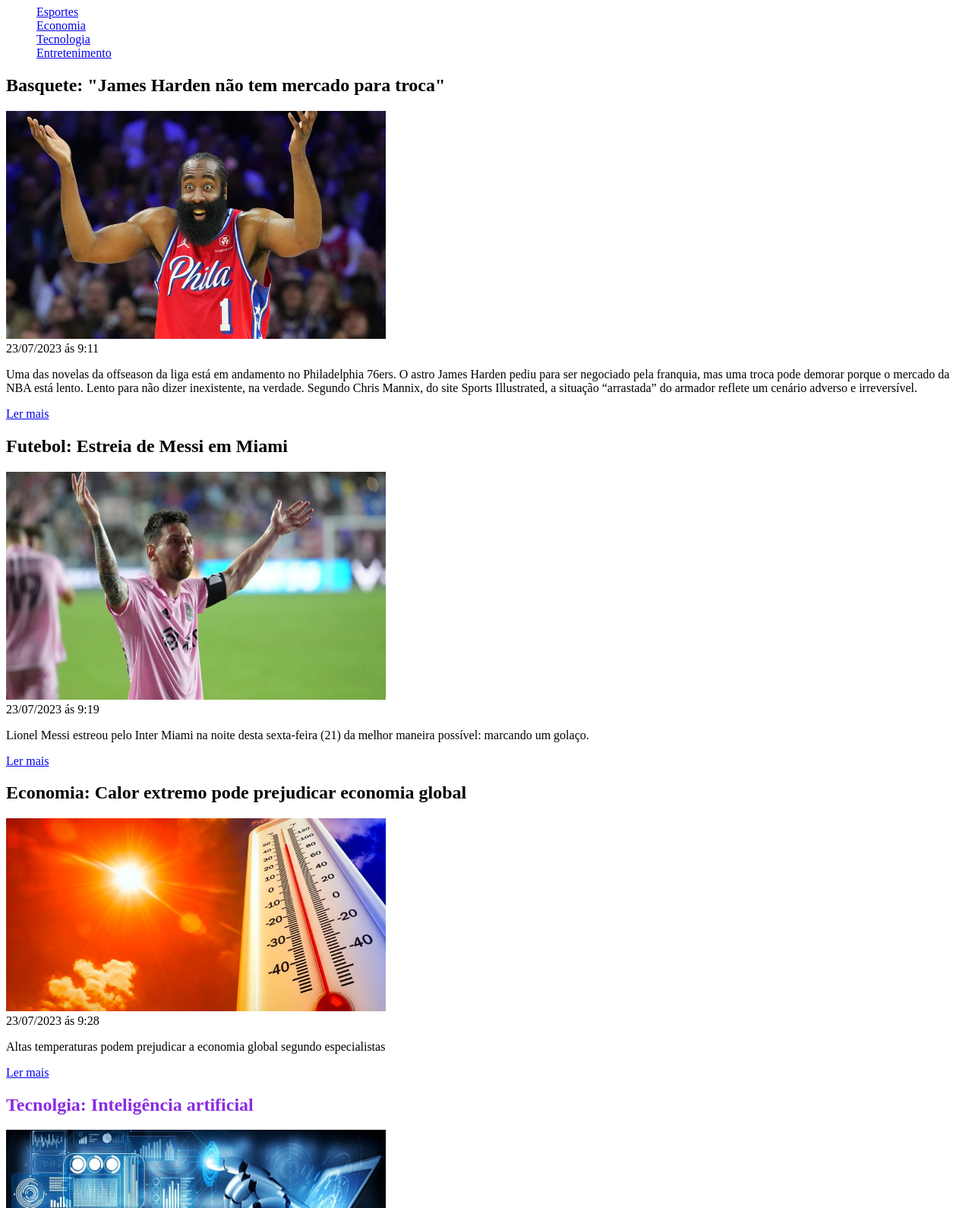
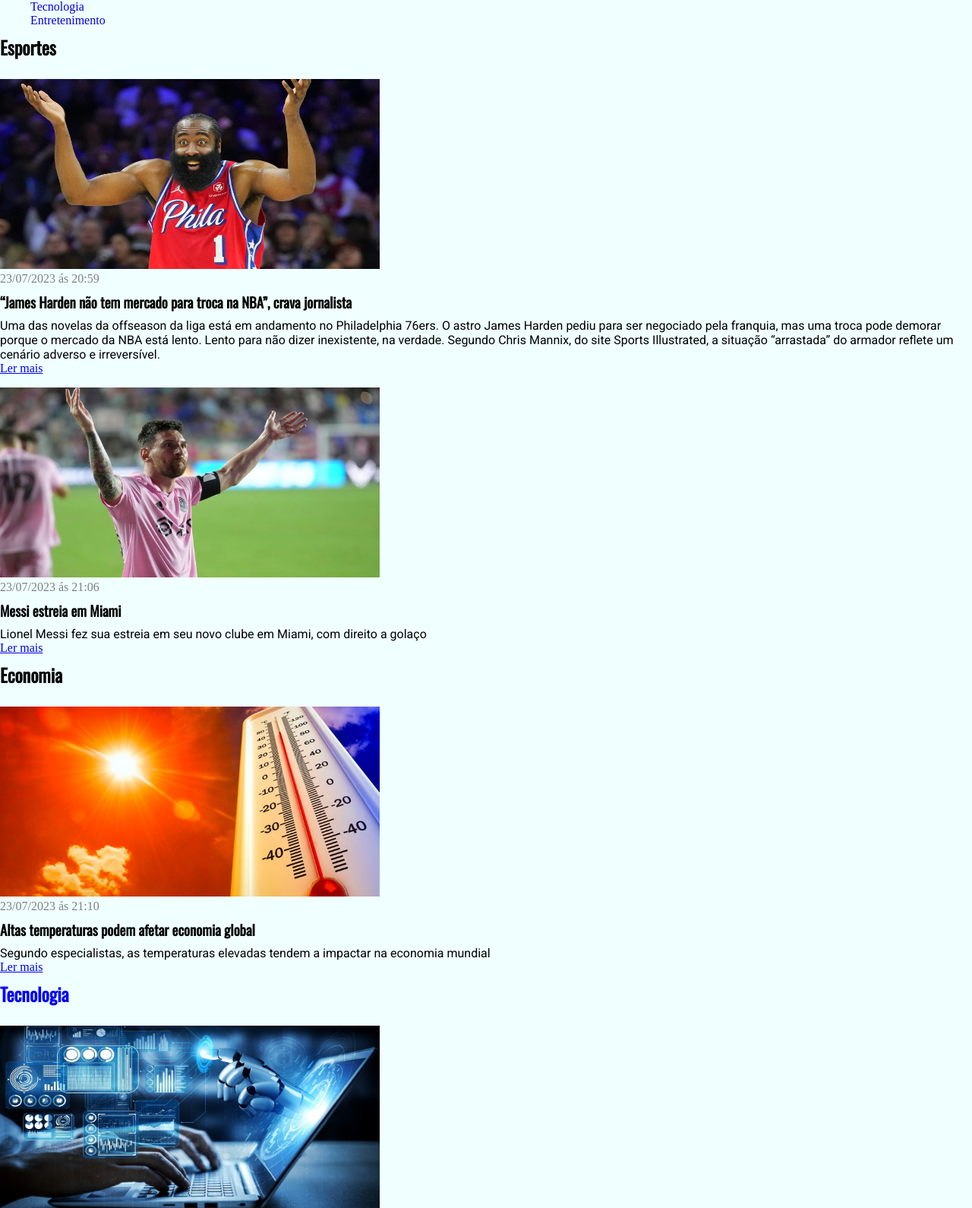
Before and after one commit to uvinicim/exercicio_css, a plain HTML site: page index.html in a window 1280 px wide. Shown: the part 99-1689 px from the top of the page at 76% size. Drawn offline with nearby package versions, Linux system fonts and the light colour scheme.

Commit message:
Atualização css

```diff
--- a/css.css
+++ b/css.css
@@ -1,16 +1,48 @@
+*{
+    box-sizing: border-box;
+    padding: 0 auto;
+    margin: 0 auto
+}
 
-h1{
-    font-family: sans-serif;
+body{
+    background-color: azure;
+}
+
+header h1, h2, h3{
+    font-family: 'Oswald', sans-serif;
+    margin: 8px 0;
+}
+img{
+    width: 500px;
+    height: 250px;
+    margin-top: 16px ;
+}
+
+header h1{
+    background-color: rgb(196, 247, 114);
+}
+
+p{
+    font-family: 'Roboto', sans-serif;
+
 }
 
 .Tecnologia{
-    color: blueviolet;
+    color: blue;
 }
 
 .Entretenimento{
-    color: rgb(124, 192, 34);
+    color:chocolate
+}
+
+time{
+    color: gray;
 }
 
 .container li{
     display: block;
 }
+
+.container a{
+    text-decoration: none;
+}
--- a/index.html
+++ b/index.html
@@ -3,70 +3,81 @@
 <head>
     <meta charset="UTF-8">
     <meta name="viewport" content="width=device-width, initial-scale=1.0">
-    <title>Exercício CSS</title>
+    <title>Meu portal de notícias</title>
     <link rel="stylesheet" href="./css.css">
 
-// Fiz o site do "0", obviamente irá faltar alguns elementos.
-// O propósito da atividade segue ativo.
-// Fiz mais 2 duas sessões e mudei a cor como pedido na atividade.
-
+    <link rel="preconnect" href="https://fonts.googleapis.com">
+<link rel="preconnect" href="https://fonts.gstatic.com" crossorigin>
+<link href="https://fonts.googleapis.com/css2?family=Bungee&family=Oswald&family=Roboto&display=swap" rel="stylesheet">
 </head>
 <body>
-    <h1>MEU PORTAL DE NOTÍCIAS</h1>
+    <header>
+        <h1>Meu portal de notícias</h1>
+    </header>
     <div class="container">
         <ul>
-        <a href="#"Esportes><li>Esportes</li></a>
-        <a href="#"Economia><li>Economia</li></a>
-        <a href="#"Tecnologia><li>Tecnologia</li></a>
-        <a href="#"Entretenimento><li>Entretenimento</li></a>
+            <li><a href="#">Esportes</a></li>
+            <li><a href="#">Economia</a></li>
+            <li><a href="#">Tecnologia</a></li>
+            <li><a href="#">Entretenimento</a></li>
         </ul>
     </div>
-    <section id="Esportes">
     <div class="Esportes">
-        <h2>Basquete: "James Harden não tem mercado para troca"</h2>
-        <img src="./imagens/james harden.jfif" width="500" height="300" alt="James Harden"></div>
-        <time>23/07/2023 ás 9:11</time>
-        <p>Uma das novelas da offseason da liga está em andamento no Philadelphia 76ers. O astro James Harden pediu para ser negociado pela franquia, mas uma troca pode demorar porque o mercado da NBA está lento. Lento para não dizer inexistente, na verdade. Segundo Chris Mannix, do site Sports Illustrated, a situação “arrastada” do armador reflete um cenário adverso e irreversível.
-        </p>
+    <h2>Esportes</h2>
+            <article>
+            <img src="./imagens/james harden.jfif" alt="James Harden">
+            <header>
+                <time>23/07/2023 ás 20:59</time>
+            </header>
+            <h3>“James Harden não tem mercado para troca na NBA”, crava jornalista</h3>
+            <p>Uma das novelas da offseason da liga está em andamento no Philadelphia 76ers. O astro James Harden pediu para ser negociado pela franquia, mas uma troca pode demorar porque o mercado da NBA está lento. Lento para não dizer inexistente, na verdade. Segundo Chris Mannix, do site Sports Illustrated, a situação “arrastada” do armador reflete um cenário adverso e irreversível.</p>
             <a href="#">Ler mais</a>
-        <div class="Esportes">
-            <h2>Futebol: Estreia de Messi em Miami</h2>
-            <img src="./imagens/messi.jpg" width="500" height="300" alt="Messi">
+        </article>
+        <article>
+            <img src="./imagens/messi.jpg" alt="Messi">
+            <header>
+                <time>23/07/2023 ás 21:06</time>
+            </header>
+            <h3>Messi estreia em Miami</h3>
+            <p>Lionel Messi fez sua estreia em seu novo clube em Miami, com direito a golaço</p>
+            <a href="#">Ler mais</a>
+        </article>
     </div>
-        <time>23/07/2023 ás 9:19</time>
-        <p>Lionel Messi estreou pelo Inter Miami na noite desta sexta-feira (21) da melhor maneira possível: marcando um golaço.</p>
+    <div class="Economia">
+        <h2>Economia</h2>
+        <article>
+            <img src="./imagens/calor.jpg" alt="Termômetro">
+            <header>
+                <time>23/07/2023 ás 21:10</time>
+            </header>
+            <h3>Altas temperaturas podem afetar economia global</h3>
+            <p>Segundo especialistas, as temperaturas elevadas tendem a impactar na economia mundial</p>
             <a href="#">Ler mais</a>
-    </section>
-    <section id="Economia">
-        <div class="economia">
-            <h2>Economia: Calor extremo pode prejudicar economia global</h2>
-            <img src="./imagens/calor.jpg" width="500 height" alt="Termômetro">
-        </div>
-        <time>23/07/2023 ás 9:28</time>
-        <p>Altas temperaturas podem prejudicar a economia global segundo especialistas</p>
-        <a href="#">Ler mais</a>
-    </section>
-    <section id="Tecnologia">
-        <div class="Tecnologia">
-            <h2>Tecnolgia: Inteligência artificial</h2>
-            <img src="./imagens/intelingwencikna.jpeg" width="500" height="300" alt="Notebook">
+        </article>
     </div>
     <div class="Tecnologia">
-            <time>23/07/2023 ás 09:35</time>
-            <p>O mundo digital tem se tornado cada vez mais repleto de aplicações de Inteligência Artificial (IA). No coração desse cenário estão dois sistemas de IA proeminentes: Google Bard e ChatGPT, frutos do trabalho da Google e da OpenAI, respectivamente. O primeiro, recentemente lançado no Brasil, é uma notável plataforma conhecida por sua capacidade de interpretar e criar textos em uma variedade de idiomas. A tecnologia, movida pelo inovador sistema LaMDA, permite que o Google Bard forneça respostas detalhadas e contextualmente apropriadas às consultas do usuário.</p>
+        <h2>Tecnologia</h2>
+        <article>
+            <img src="./imagens/intelingwencikna.jpeg" alt="Inteligencia artificial">
+            <header>
+                <time>23/07/2023 ás 21:14</time>
+            </header>
+            <h3>Acordo de inteligência artificial</h3>
+            <p>O governo dos EUA fez um acordo sobre inteligências articiais</p>
             <a href="#">Ler mais</a>
-        </div>
-    </section>
-    <section id="Entretenimento">
-        <div class="Entretenimento">
-            <h2>Entretenimento: Lançamento do Filme Oppenheimer</h2>
-            <img src="./imagens/oppenheimer.jpg" width="500" height="300" alt="Oppenheimer">
+        </article>
     </div>
     <div class="Entretenimento">
-            <time>23/07/2023 ás 9:43</time>
-            <p>"Oppenheimer", um dos filmes mais aguardados do ano, estreou na quinta-feira (20) nos cinemas brasileiros. O longa-metragem dirigido por Christopher Nolan é baseado na biografia de J. Robert Oppenheimer, o "pai da bomba atômica"</p>
+        <h2>Entretenimento</h2>
+        <article>
+            <img src="./imagens/oppenheimer.jpg" alt="Oppenheimer">
+            <header>
+                <time>23/07/2023 ás 21:14</time>
+            </header>
+            <h3>Oppenheimer nos cinemas</h3>
+            <p>O filme Oppenheimer, já está disponível nos cinemas, com um elenco de estrelas</p>
             <a href="#">Ler mais</a>
+        </article>
     </div>
-    </section>
 </body>
 </html>
```
Lines whose indentation alone changed are shown as unchanged.
